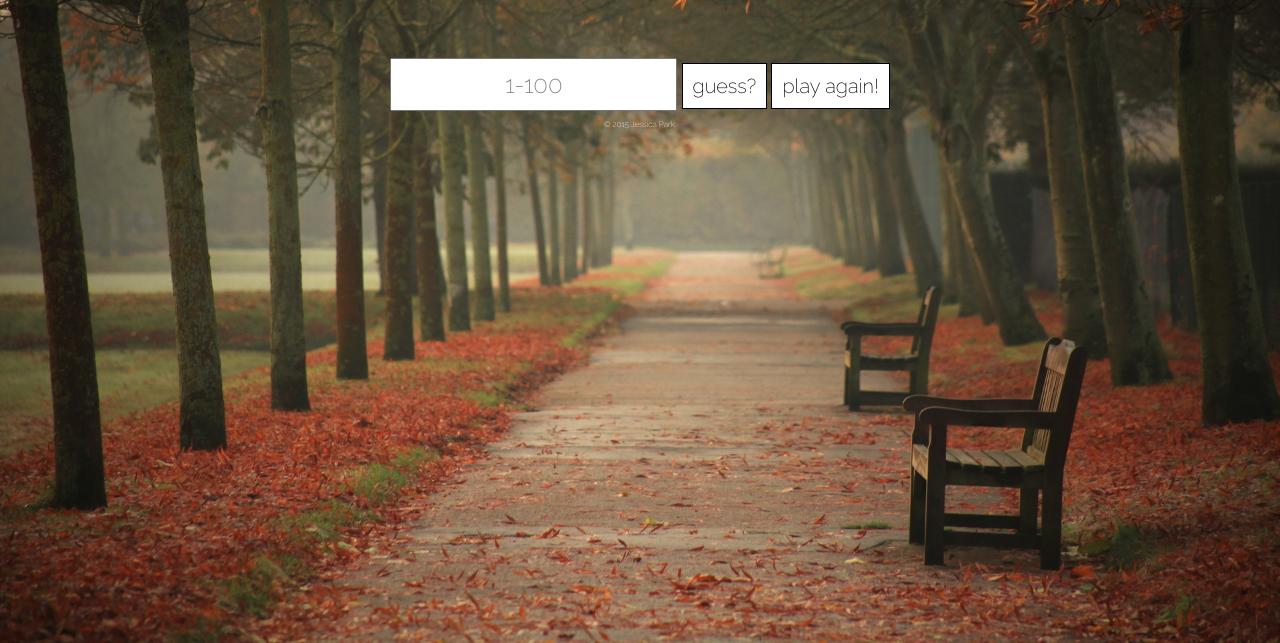
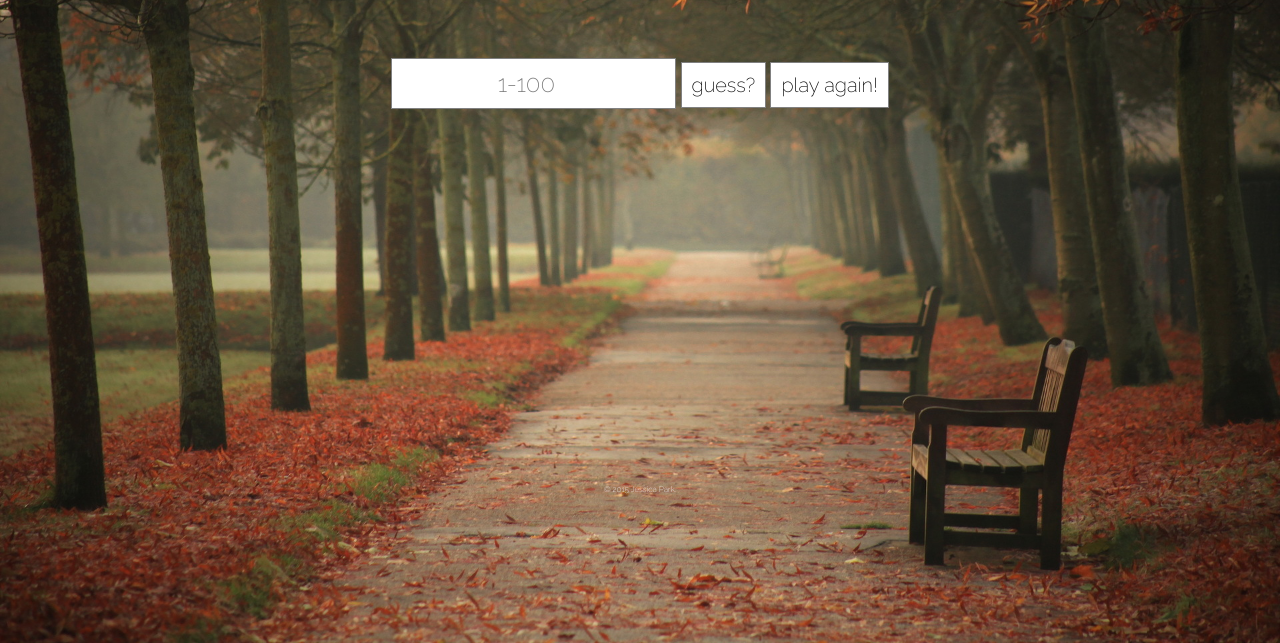
Before and after one commit to wnmprk/guessing-game, a plain HTML site: page index.html in a window 1280 px wide. Shown: the part 157-800 px from the top of the page. Drawn offline with Linux system fonts and the light colour scheme.

Commit message:
moved footer to bottom

```diff
--- a/css/main.css
+++ b/css/main.css
@@ -33,11 +33,11 @@ h1 {
 footer {
   font-size: 0.5em;
   color: white;
-  padding: 10;
+  margin-top: 375px;
 }
 
 input {
-  border: 100;
+  border: solid gray 1px;
   padding: 10px;
   font-size: 24px;
   text-align: center;
@@ -49,5 +49,5 @@ button {
   font-size: 20px;
   background: #ffffff;
   padding: 10px;
-  border: solid #000000 1px;
+  border: solid gray 1px;
 }
--- a/index.html
+++ b/index.html
@@ -11,7 +11,7 @@
     <header>
       <h1>guessing game</h1>
     </header>
-    <input type="guess" placeholder="1-100">
+    <input type="number" placeholder="1-100">
     <button type="submit">guess?</button>
     <button type="submit">play again!</button>
     <footer>
```
